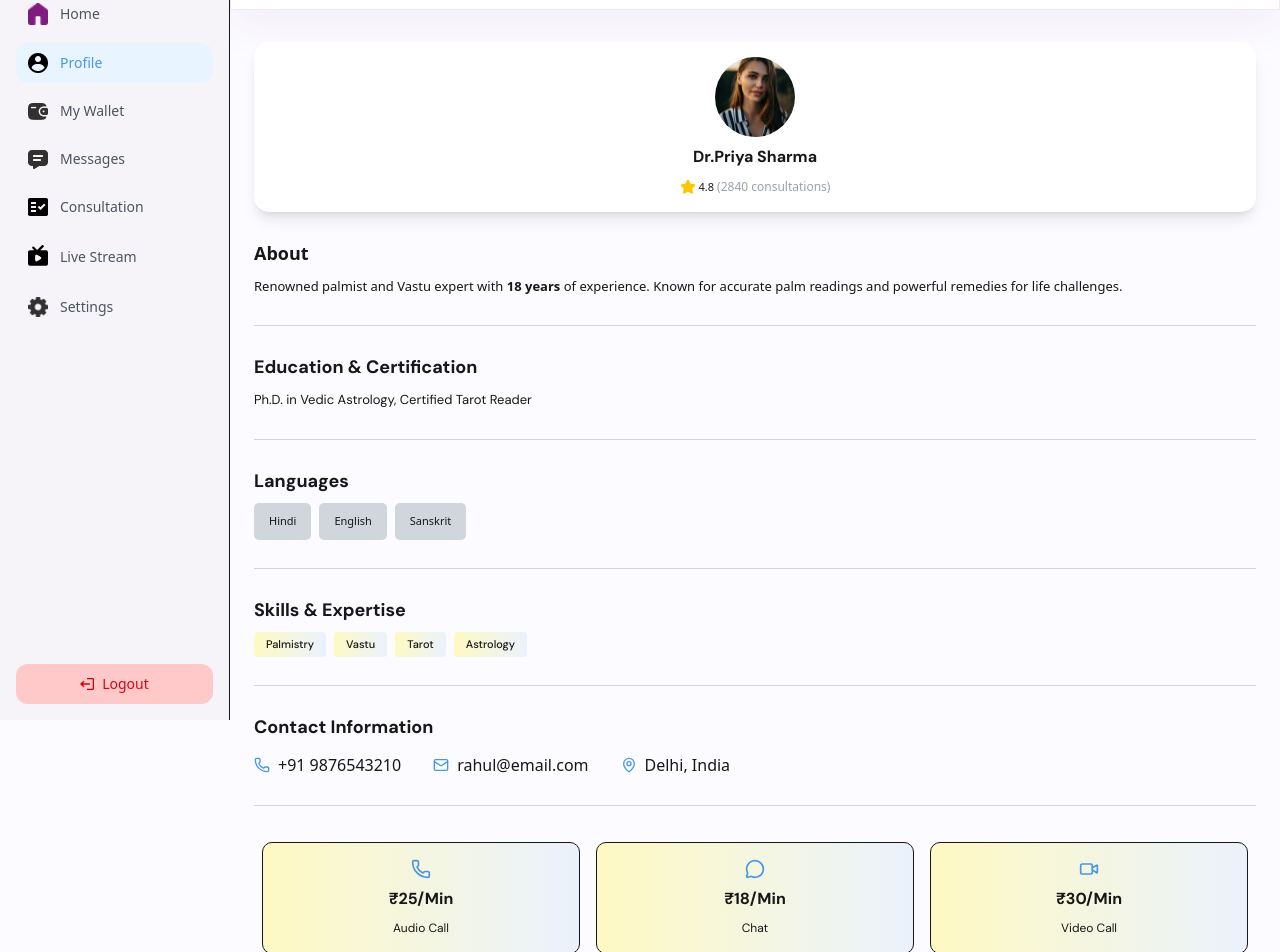
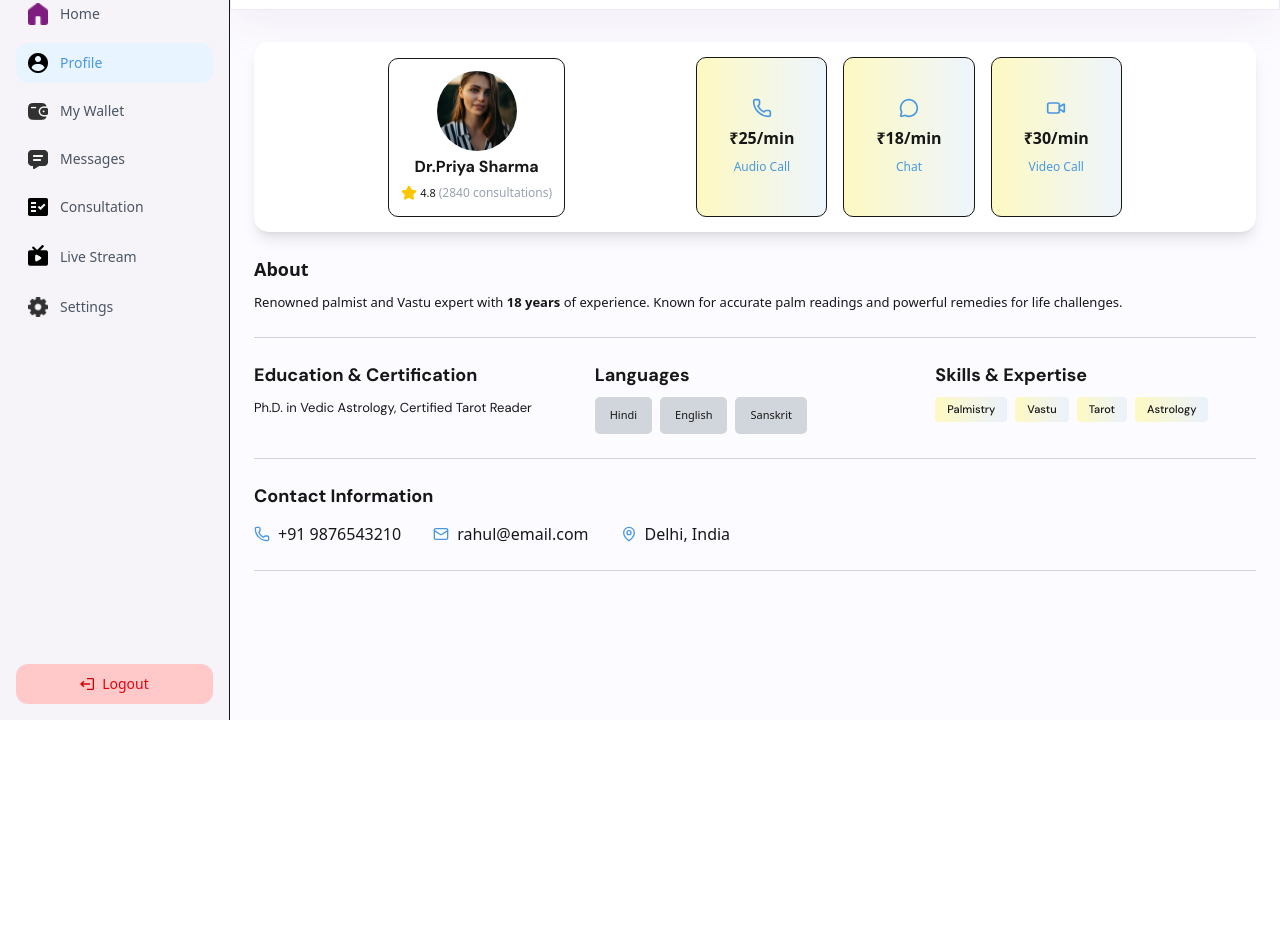
Before and after one commit to yaseen-alpixn/astrodhwaj-front-end, a Next.js app: page /Astrologer/Profile in a window 1280 px wide. Shown: the part 80-1032 px from the top of the page. After the commit the page ends 800 px from the top, so only its background shows below. Built offline with nearby package versions, Linux system fonts and the light colour scheme.

Commit message:
updated profile page

```diff
--- a/app/Astrologer/Profile/AboutSection.tsx
+++ b/app/Astrologer/Profile/AboutSection.tsx
@@ -1,6 +1,6 @@
 export default function AboutSection() {
   return (
-    <div className="space-y-2">
+    <div className="space-y-2 mt-10 lg:mt-0">
       <h2 className=" font-semibold text-[18px]  capitalize">About</h2>
 
       <p className=" text-[13px] font-normal leading-[22px] ">
--- a/app/Astrologer/Profile/ProfileCard.tsx
+++ b/app/Astrologer/Profile/ProfileCard.tsx
@@ -1,10 +1,11 @@
 import Image from "next/image";
 import { Star } from "lucide-react";
-
+import StatCard from "./StatCard";
 export default function ProfileCard() {
   return (
-    <div className="mt-2 flex h-[170px] w-full flex-col items-center justify-center gap-3 rounded-[15px] bg-white p-[15px] shadow-lg">
+    <div className="mt-2 flex w-full flex-col lg:flex-row items-center justify-evenly gap-3 rounded-[15px] bg-white p-[15px] shadow-lg">
       {/* Logo */}
+      <div className="flex flex-col items-center gap-2 rounded-[10px] border  p-3">
         <Image
           src="/images/AudioCallpicture.jpg"
           alt="Dr. Priya Sharma profile photo"
@@ -22,8 +23,12 @@ export default function ProfileCard() {
         <div className="flex items-center gap-[3px] h-[21px]">
           <Star className="w-4 h-4 text-yellow-400 fill-yellow-400" />
           <span className="text-[11px] font-medium">4.8</span>
-        <span className="text-gray-400 text-[12px] font-normal">(2840 consultations)</span>
+          <span className="text-gray-400 text-[12px] font-normal">
+            (2840 consultations)
+          </span>
         </div>
+      </div>
+      <StatCard />
     </div>
   );
 }
--- a/app/Astrologer/Profile/StatCard.tsx
+++ b/app/Astrologer/Profile/StatCard.tsx
@@ -1,4 +1,5 @@
 import { Phone, MessageCircle, Video } from "lucide-react";
+
 const cardsdata = [
   { icon: Phone, time: "₹25/min", type: "Audio Call" },
   { icon: MessageCircle, time: "₹18/min", type: "Chat" },
@@ -7,20 +8,20 @@ const cardsdata = [
 
 export default function StatCard() {
   return (
-    <div className="m-2 grid grid-cols-1 sm:grid-cols-2 gap-4 lg:grid-cols-3">
+    <div className="grid grid-cols-3  gap-10 lg:gap-4">
       {cardsdata.map((card, index) => {
         const Icon = card.icon;
+
         return (
           <div
             key={index}
-            className="h-[112px] w-full rounded-[10px] border bg-gradient-to-r from-yellow-100 to-[#4898E1]/10 p-[15px] flex flex-col items-center justify-center gap-2"
+            className=" min-h-[160px] rounded-[10px] border bg-gradient-to-r from-yellow-100 to-[#4898E1]/10 p-4 flex flex-col items-center justify-center gap-2 px-8"
           >
-            <Icon className="w-[20px] h-[20px] text-[#4898E1]" />
-            <p className="font-[DM_Sans] font-semibold text-[16px] text-center capitalize">
-              {card.time}
-            </p>
+            <Icon className="w-5 h-5 text-[#4898E1]" />
 
-            <p className="font-[DM_Sans] font-normal text-[12px] text-center capitalize text-[#4898E1">
+            <p className="font-semibold text-[16px] text-center">{card.time}</p>
+
+            <p className="text-[12px] text-center text-[#4898E1]">
               {card.type}
             </p>
           </div>
--- a/app/Astrologer/Profile/page.tsx
+++ b/app/Astrologer/Profile/page.tsx
@@ -4,25 +4,27 @@ import EducationSection from "./EducationSection";
 import LanguagesSection from "./LanguagesSection";
 import SkillsSection from "./SkillsSection";
 import ContactInfo from "./ContactInfo";
-import StatCard from "./StatCard";
 
 export default function Profile() {
   return (
-    <div className="mx-auto flex w-full flex-col gap-1 space-y-6 p-4 md:p-6 ">
+    <div className="mx-auto w-full flex flex-col gap-6 p-4 md:p-6">
       <ProfileCard />
 
       <AboutSection />
-      <hr className="text-gray-300" />
+      <hr className="border-gray-300" />
 
-      <EducationSection />
-      <hr className="text-gray-300" />
-      <LanguagesSection />
-      <hr className="text-gray-300" />
-      <SkillsSection />
-      <hr className="text-gray-300" />
+      {/* Responsive Sections */}
+      <div className="grid grid-cols-1 md:grid-cols-2 xl:grid-cols-3 gap-5">
+        <EducationSection />
+        <LanguagesSection />
+        <SkillsSection />
+      </div>
+
+      <hr className="border-gray-300" />
+
       <ContactInfo />
-      <hr className="text-gray-300" />
-      <StatCard />
+
+      <hr className="border-gray-300" />
     </div>
   );
 }
--- a/app/Astrologer/Wallet/page.tsx
+++ b/app/Astrologer/Wallet/page.tsx
@@ -35,7 +35,7 @@ export default function WalletPage() {
       {/* Top Section */}
       <div className="flex flex-col gap-6 xl:flex-row xl:items-start">
         {/* Wallet Card */}
-        <section className="rounded-xl bg-gradient-to-r from-[#0180D5] to-[#0040C1] p-5 shadow-md xl:flex-[2] lg:h-[210px]">
+        <section className="rounded-xl bg-gradient-to-r from-[#0180D5] to-[#0040C1] p-5 xl:w-3/4 shadow-md  lg:h-[210px]">
           <div className="flex items-center justify-between">
             <div>
               <p className="text-sm font-medium text-white">
```
Lines whose indentation alone changed are shown as unchanged.
